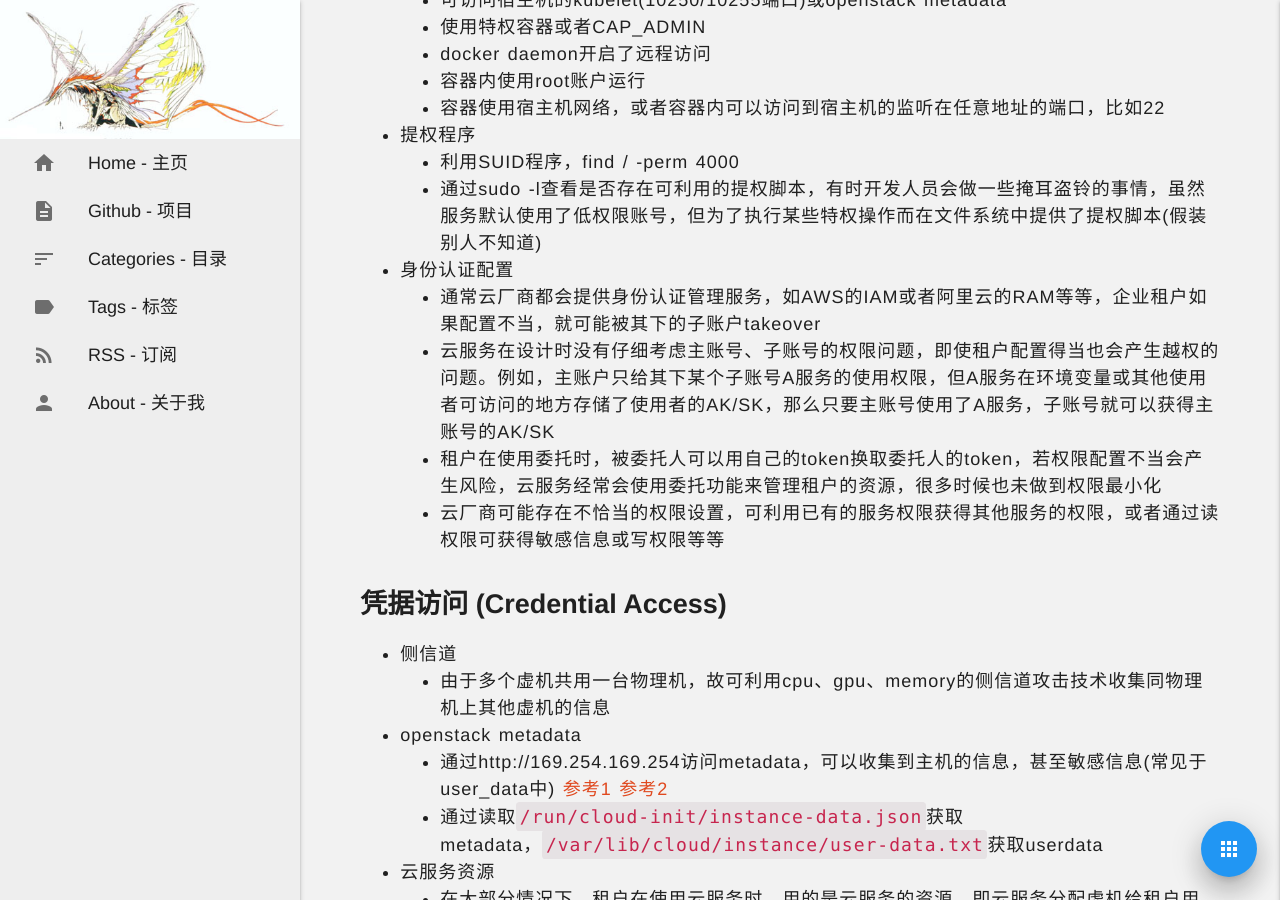
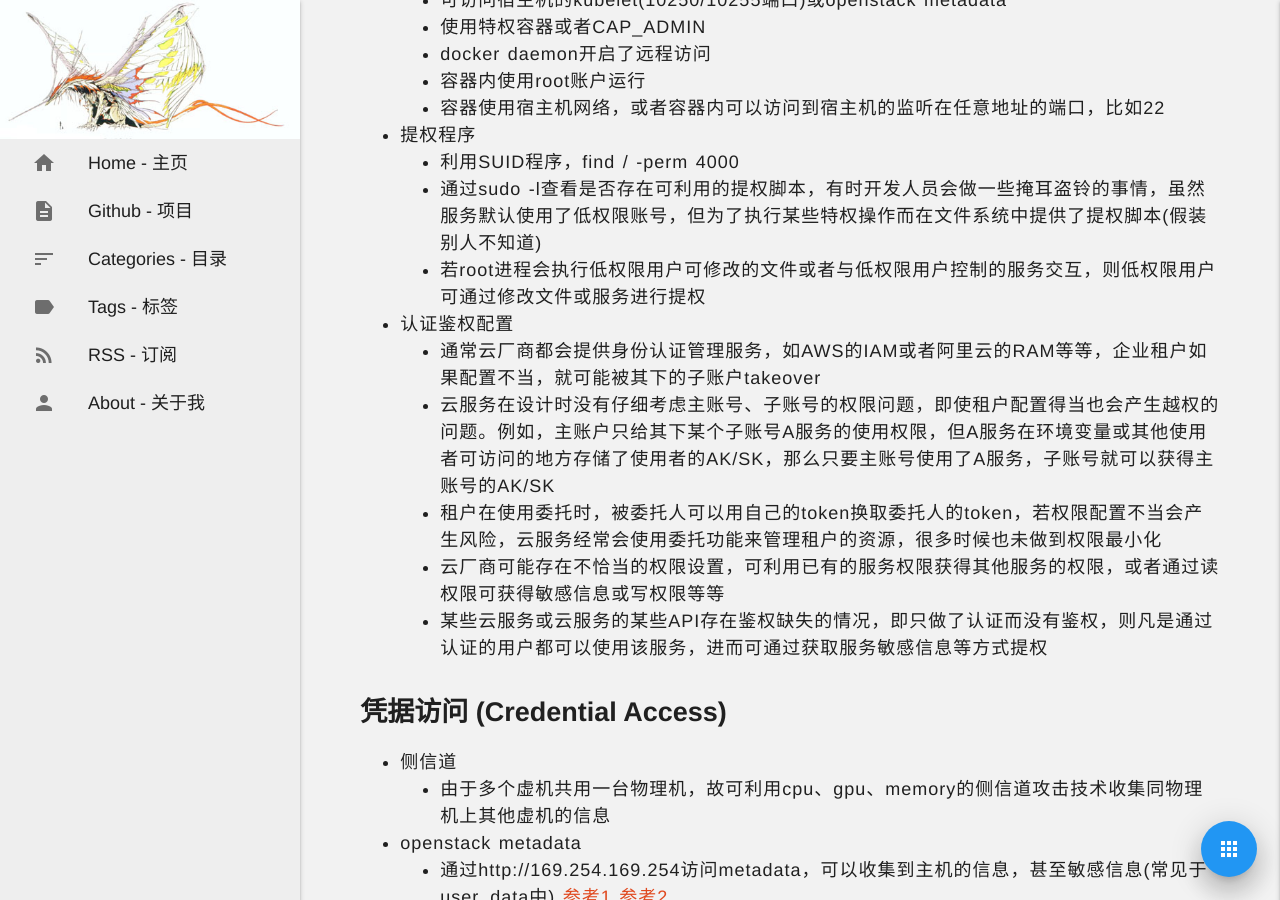
Before and after one commit to noirfate/noirfate.github.io, a Jekyll site: the page built from _posts/2021-05-29-cloud-threat-matrix.md, in a window 1280 px wide and 900 px high, scrolled down 9562 px. Built offline with Jekyll 4.4.1, drawn with Linux system fonts in a browser that asks for light colours; some web fonts are replaced; a script that is not in the unit is left out.

Commit message:
Update 2021-05-29-cloud-threat-matrix.md

```diff
--- a/_posts/2021-05-29-cloud-threat-matrix.md
+++ b/_posts/2021-05-29-cloud-threat-matrix.md
@@ -169,11 +169,13 @@ ATT&CK框架主要包括的三个部分，上图中直接显示出来了两个
 * 提权程序
   * 利用SUID程序，find / -perm 4000
   * 通过sudo -l查看是否存在可利用的提权脚本，有时开发人员会做一些掩耳盗铃的事情，虽然服务默认使用了低权限账号，但为了执行某些特权操作而在文件系统中提供了提权脚本(假装别人不知道)
-* 身份认证配置
+  * 若root进程会执行低权限用户可修改的文件或者与低权限用户控制的服务交互，则低权限用户可通过修改文件或服务进行提权
+* 认证鉴权配置
   * 通常云厂商都会提供身份认证管理服务，如AWS的IAM或者阿里云的RAM等等，企业租户如果配置不当，就可能被其下的子账户takeover
   * 云服务在设计时没有仔细考虑主账号、子账号的权限问题，即使租户配置得当也会产生越权的问题。例如，主账户只给其下某个子账号A服务的使用权限，但A服务在环境变量或其他使用者可访问的地方存储了使用者的AK/SK，那么只要主账号使用了A服务，子账号就可以获得主账号的AK/SK
   * 租户在使用委托时，被委托人可以用自己的token换取委托人的token，若权限配置不当会产生风险，云服务经常会使用委托功能来管理租户的资源，很多时候也未做到权限最小化
   * 云厂商可能存在不恰当的权限设置，可利用已有的服务权限获得其他服务的权限，或者通过读权限可获得敏感信息或写权限等等
+  * 某些云服务或云服务的某些API存在鉴权缺失的情况，即只做了认证而没有鉴权，则凡是通过认证的用户都可以使用该服务，进而可通过获取服务敏感信息等方式提权
 
 ## 凭据访问 (Credential Access)
 
```
